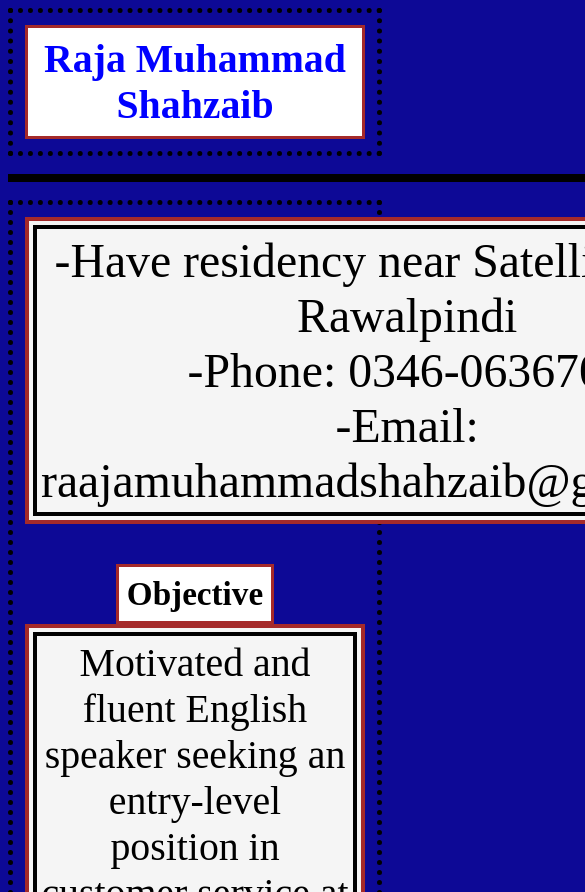
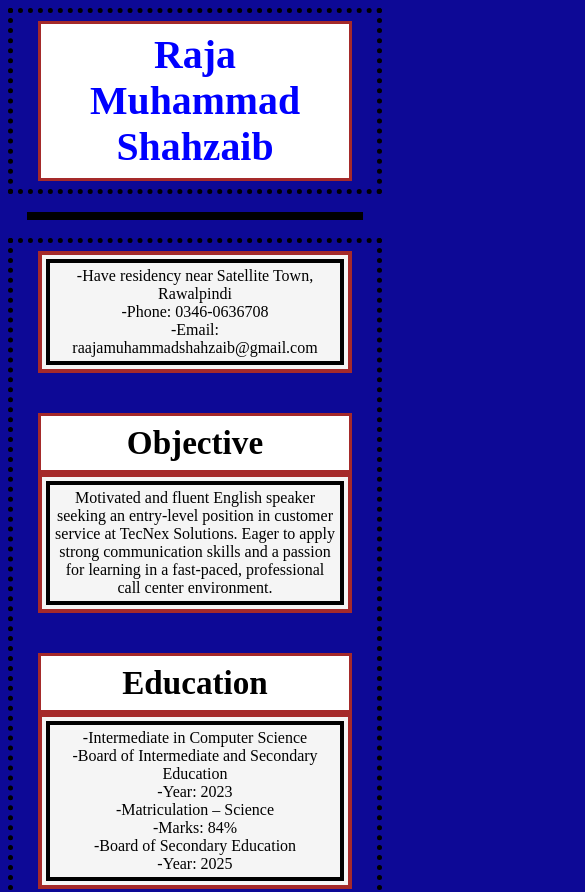
Before and after one commit to RAJA-2007-SOHAIB/online-resume, a plain HTML site: page index.html in a window 390 px wide. Shown: the top 892 px of the page, 585 px wide, since content can reach past the window. Drawn offline with Linux system fonts and the light colour scheme.

Commit message:
Add responsive styles for mobile support
Added media queries to handle screen widths below 600px.
Improved layout scaling and text sizing for mobile devices
without changing existing desktop styles.

```diff
--- a/style.css
+++ b/style.css
@@ -62,3 +62,31 @@
     border: 5px dotted black;
     padding: 12px;
 }
+
+/* Responsive design for small screens */
+@media (max-width: 600px) {
+    .boxes {
+        width: 100%;
+        padding: 8px;
+    }
+
+    .line {
+        width: 90%;
+    }
+
+    .container {
+        flex-direction: column;
+        width: 90%;
+    }
+
+    .content {
+        width: 100%;
+        font-size: medium;
+    }
+
+    .name,
+    .heading {
+        width: 90%;
+        font-size: larger;
+    }
+}
```
